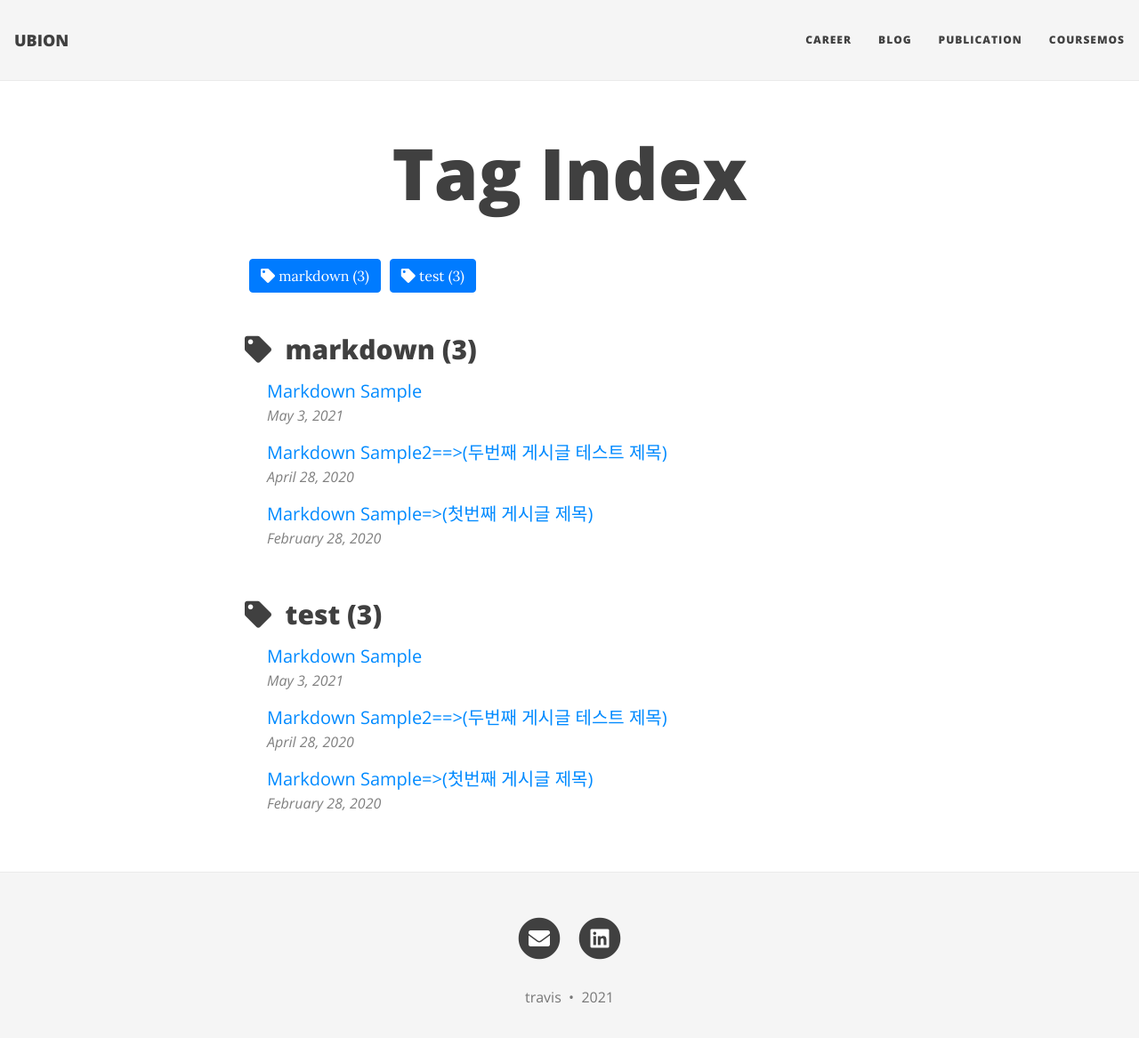
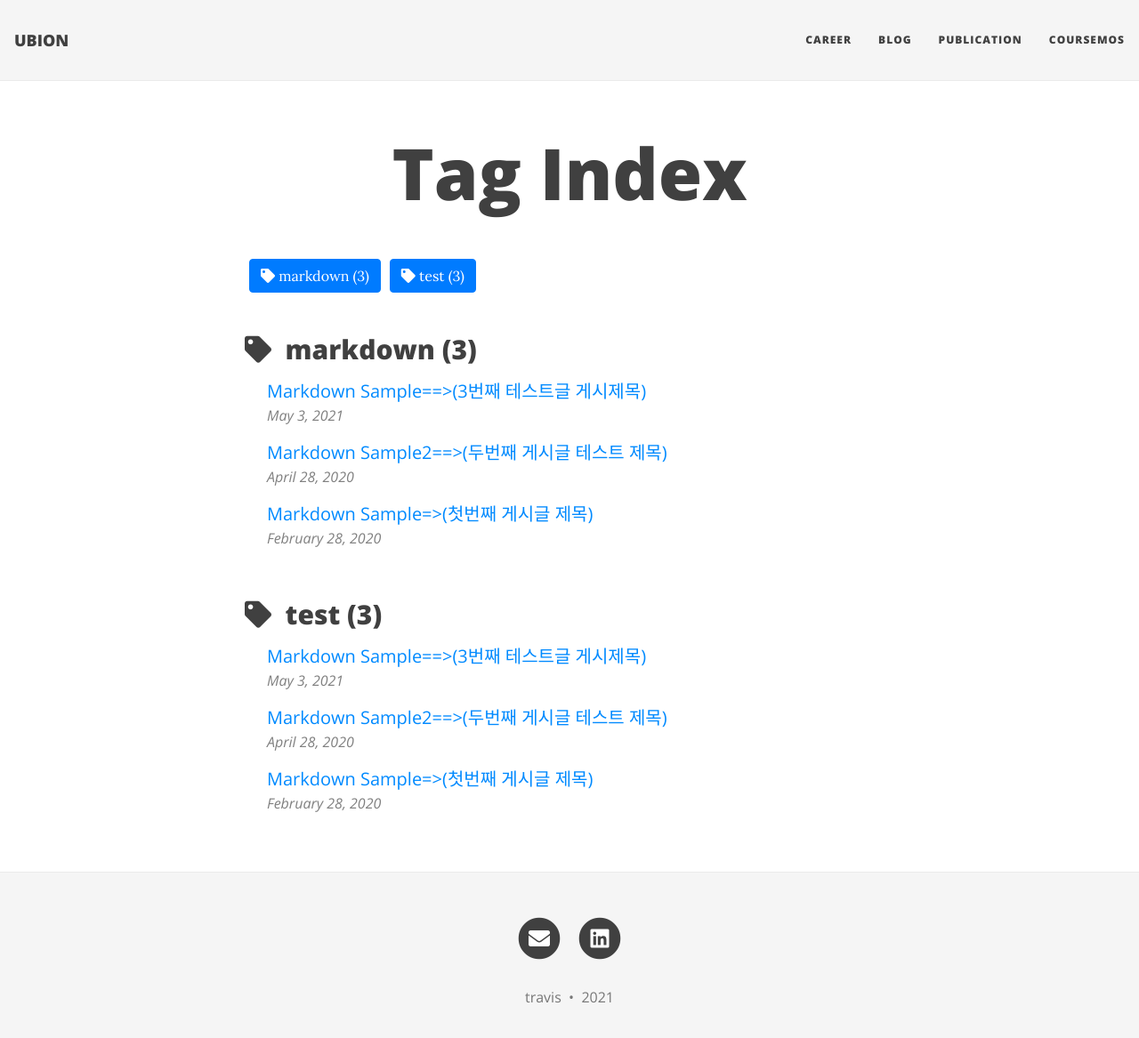
Before and after one commit to techubion/techubion.github.io-backup, a Jekyll site: the page built from tags.html, in a window 1280 px wide and 1183 px high. Shown: the top 1167 px of the window at 89% size. Built offline with Jekyll 4.4.1, drawn with Linux system fonts in a browser that asks for light colours; nearby versions of some CDN libraries; some of the changed lines change nothing that is shown.

Commit message:
Update 2021-05-03-test3-markdown.md

````diff
--- a/blog/_posts/2021-05-03-test3-markdown.md
+++ b/blog/_posts/2021-05-03-test3-markdown.md
@@ -1,8 +1,8 @@
 ---
 layout: post
-title: Markdown Sample
+title: Markdown Sample==>(3번째 테스트글 게시제목)
 subtitle: Each post also has a subtitle
-gh-repo: seokho-son/seokho-son.github.io
+gh-repo:
 gh-badge: [star, fork, follow]
 tags: [test, markdown]
 comments: true
@@ -15,64 +15,4 @@
 ## Here is a secondary heading
 
 Here's a useless table:
-
-| Number | Next number | Previous number |
-| :------ |:--- | :--- |
-| Five | Six | Four |
-| Ten | Eleven | Nine |
-| Seven | Eight | Six |
-| Two | Three | One |
-
-
-How about a yummy crepe?
-
-![Crepe](https://s3-media3.fl.yelpcdn.com/bphoto/cQ1Yoa75m2yUFFbY2xwuqw/348s.jpg)
-
-It can also be centered!
-
-![Crepe](https://s3-media3.fl.yelpcdn.com/bphoto/cQ1Yoa75m2yUFFbY2xwuqw/348s.jpg){: .mx-auto.d-block :}
-
-Here's a code chunk:
-
-~~~
-var foo = function(x) {
-  return(x + 5);
-}
-foo(3)
-~~~
-
-And here is the same code with syntax highlighting:
-
-```javascript
-var foo = function(x) {
-  return(x + 5);
-}
-foo(3)
-```
-
-And here is the same code yet again but with line numbers:
-
-{% highlight javascript linenos %}
-var foo = function(x) {
-  return(x + 5);
-}
-foo(3)
-{% endhighlight %}
-
-## Boxes
-You can add notification, warning and error boxes like this:
-
-### Notification
-
-{: .box-note}
-**Note:** This is a notification box.
-
-### Warning
-
-{: .box-warning}
-**Warning:** This is a warning box.
-
-### Error
-
-{: .box-error}
-**Error:** This is an error box.
+테스트트트트트트트~~~
````
